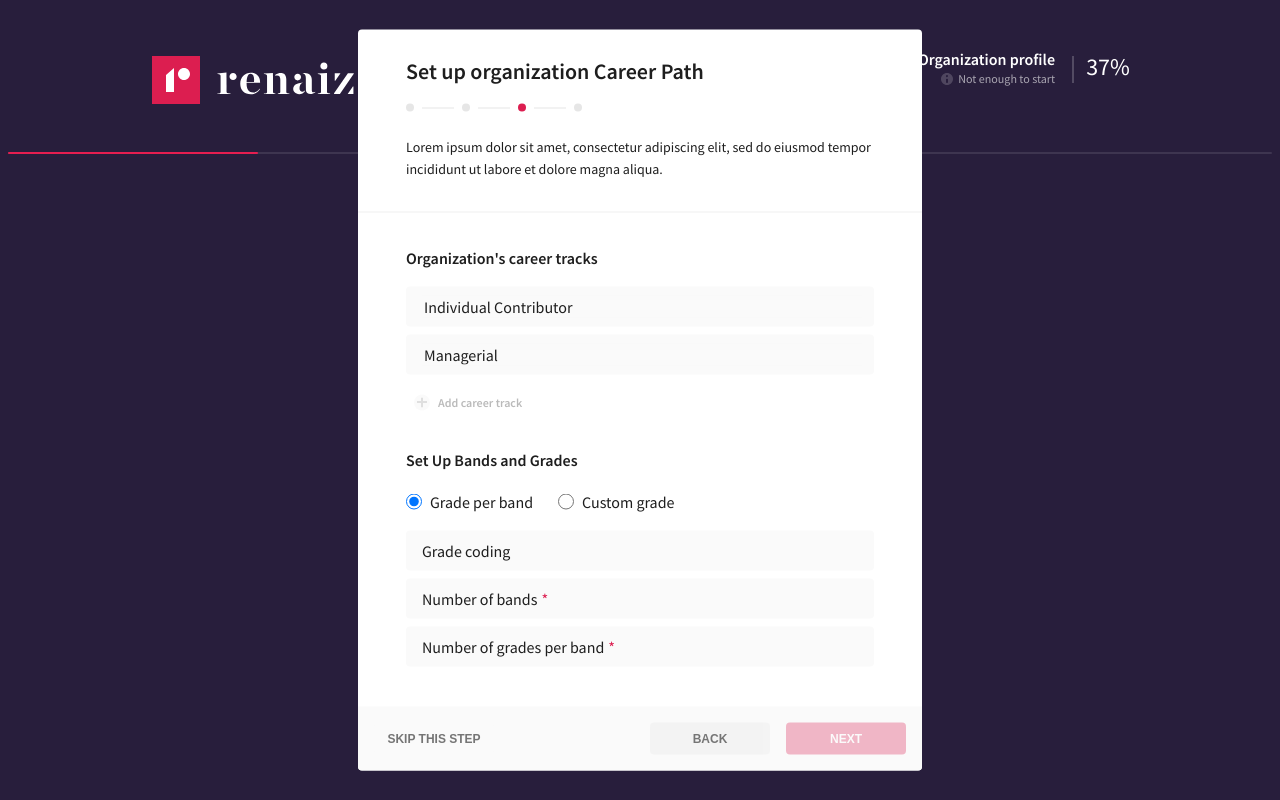
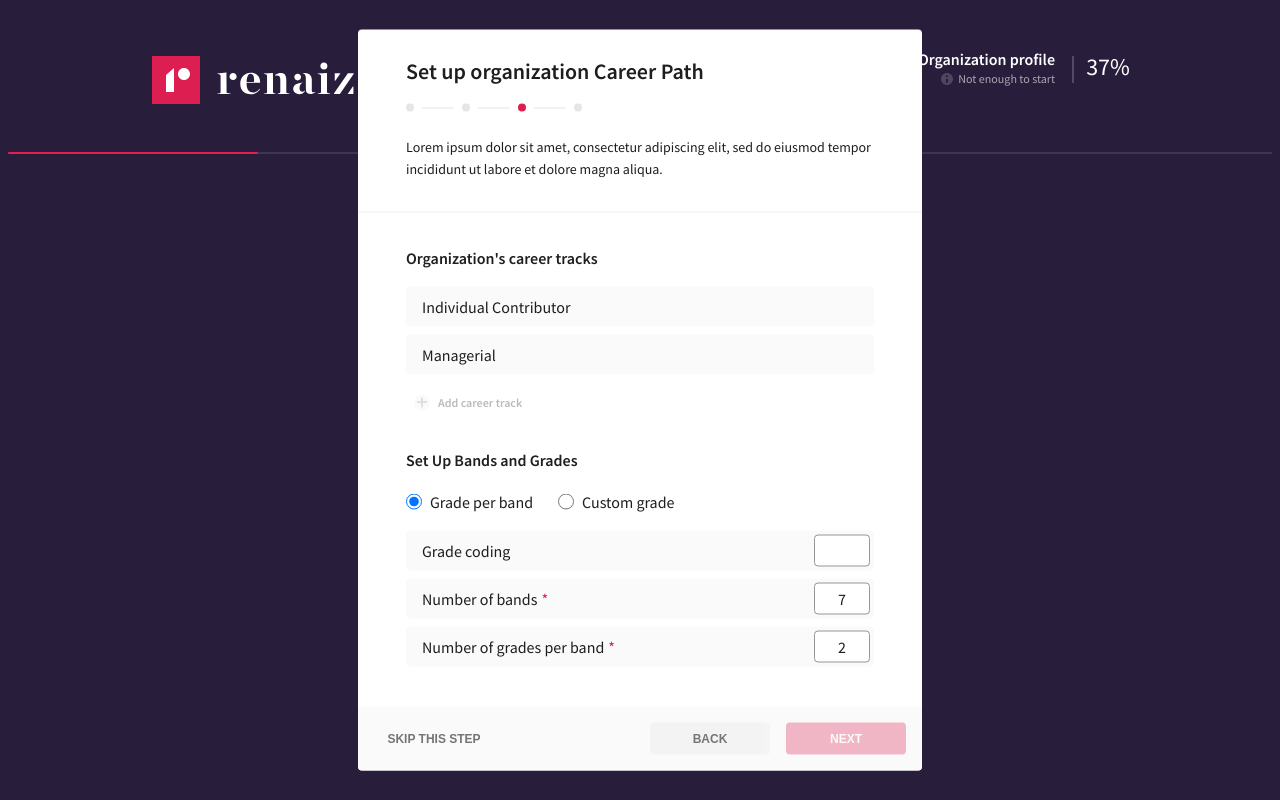
Before and after one commit to sonicpro/renaizant, an Angular app: page /wizard in a window 1280 px wide. Built offline with nearby package versions, Linux system fonts and the light colour scheme.

Commit message:
Org-step-three component w/o validation and radio buttons styling.

```diff
--- a/src/app/interfaces/chipWithValue.ts
+++ b/src/app/interfaces/chipWithValue.ts
@@ -1,4 +1,4 @@
 export interface ChipWithValue {
   text: string;
-  value: number;
+  value: string;
 }
--- a/src/app/wizard/steps/org-step-three/org-step-three.component.html
+++ b/src/app/wizard/steps/org-step-three/org-step-three.component.html
@@ -4,7 +4,7 @@
       <label class="term-title">{{ organizationCareerTracksHeading }}</label>
     </dt>
     <dd class="input chip" *ngFor="let track of organizationCareerTracks; let i = index;">
-      <input type="text" [value]="track" disabled />
+      <label>{{ track }}</label>
       <div class="overlay">
         <button type="button" (click)="removeTrack(i)">
           <fa-icon [icon]="faTrash"></fa-icon>
@@ -35,21 +35,50 @@
         </div>
       </div>
       <dd class="input chip">
-        <label>{{ gradeCoding.text }}</label>
+        <label for="grade-coding">{{ gradeCoding.text }}</label>
+        <span class="input-group border">
+          <input id="grade-coding"
+            name="grade-coding"
+            class="value"
+            type="text"
+            autocomplete="off"
+            (input)="revalidate()"
+            [(ngModel)]="gradeCoding.value" />
+        </span>
       </dd>
       <div *ngFor="let band of bands; let i = index;">
         <p *ngIf="gradeType === 'custom'" class="title-copy title-copy-6">{{ cusomGradeBandLabel + (i + 1) }}</p>
         <dd class="input chip">
-          <label required>{{ band.text }}</label>
-          <div *ngIf="gradeType === 'custom'" class="overlay">
+          <label class="required" [for]="'band-' + (i + 1)">{{ band.text }}</label>
+          <div *ngIf="gradeType === 'custom'" class="overlay" [class.hidden]="hideRemoveButton()">
             <button type="button" (click)="removeBand(i)">
               <fa-icon [icon]="faTrash"></fa-icon>
             </button>
           </div>
+          <span class="input-group border">
+            <input required
+              [id]="'band-' + (i + 1)"
+              [name]="'band-' + (i + 1)"
+              class="value"
+              type="text"
+              autocomplete="off"
+              (input)="revalidate()"
+              [(ngModel)]="band.value" />
+          </span>
         </dd>
       </div>
       <dd *ngIf="gradeType === 'non-custom'" class="input chip">
-        <label required>{{ gradePerBand.text }}</label>
+        <label class="required" for="per-band">{{ gradePerBand.text }}</label>
+        <span class="input-group border">
+          <input required
+            id="per-band"
+            name="per-band"
+            class="value"
+            type="text"
+            autocomplete="off"
+            (input)="revalidate()"
+            [(ngModel)]="gradePerBand.value" />
+        </span>
       </dd>
       <div *ngIf="gradeType === 'custom'"
         class="add-item"
--- a/src/app/wizard/steps/org-step-three/org-step-three.component.ts
+++ b/src/app/wizard/steps/org-step-three/org-step-three.component.ts
@@ -50,7 +50,7 @@ export class OrgStepThreeComponent implements OnInit, AfterViewInit {
   ];
   private readonly bandChip: ChipWithValue = {
     text: 'Number of bands',
-    value: 7
+    value: "7"
   };
 
   constructor(private readonly step: WizardStepService) {
@@ -70,7 +70,7 @@ export class OrgStepThreeComponent implements OnInit, AfterViewInit {
     ]);
     this.gradePerBand = this.step.getItem(this.gradePerBandStateKey, {
       text: 'Number of grades per band',
-      value: null
+      value: "2"
     });
   }
 
@@ -78,20 +78,28 @@ export class OrgStepThreeComponent implements OnInit, AfterViewInit {
     this.revalidate();
   }
 
-  removeTrack(index) {
+  removeTrack(index: number): void {
     this.organizationCareerTracks.splice(index, 1);
   }
 
-  addBand() {
+  addBand(): void {
     this.bands.push({ ...this.bandChip });
   }
 
-  removeBand(index) {
+  hideRemoveButton(): boolean {
+    return this.bands.length === 1;
+  }
+
+  removeBand(index: number): void {
     this.bands.splice(index, 1);
   }
 
-  gradeTypeChange(event) {
-    this.gradeType = event.target.value;
+  gradeTypeChange(event: MouseEvent): void {
+    let value: string = (event.target as HTMLInputElement).value;
+    if (value === 'non-custom' && this.bands.length > 1) {
+      this.bands.splice(1);
+    }
+    this.gradeType = value;
   }
 
   revalidate(): void {
--- a/src/app/wizard/steps/org-step.component.scss
+++ b/src/app/wizard/steps/org-step.component.scss
@@ -96,6 +96,7 @@
         background-color: #fafafa;
         margin: 16px 0 0;
         position: relative;
+        display: flex;
         cursor: pointer;
 
         + .chip {
@@ -113,14 +114,20 @@
         &:hover {
           background-color: #f0f0f0;
 
-          input + .overlay {
+          label + .overlay:not(.hidden) {
             display: block;
           }
         }
 
-        input {
-          background-color: inherit;
+        label {
           cursor: pointer;
+          flex: 1 0 auto;
+
+          &.required:after {
+            padding-left: 4px;
+            color: #dc1e50;
+            content: "*";
+          }
 
           + .overlay {
             position: absolute;
@@ -148,12 +155,34 @@
               right: 0;
             }
           }
-        }
 
-        label[required]:after {
-          padding-left: 4px;
-          color: #dc1e50;
-          content: "*";
+          ~ .input-group {
+            height: 32px;
+            width: 56px;
+            position: absolute;
+            top: 4px;
+            right: 4px;
+            background-color: #ffffff;
+
+            &.border {
+              box-sizing: border-box;
+              height: 32px;
+              width: 56px;
+              border: 1px solid #969696;
+              border-radius: 4px;
+            }
+
+            .value {
+              display: block;
+              margin: 1px auto;
+              height: 26px;
+              width: 29px;
+              color: #1e1e1e;
+              font-size: 16px;
+              line-height: 26px;
+              text-align: center;
+            }
+          }
         }
       }
 
```
